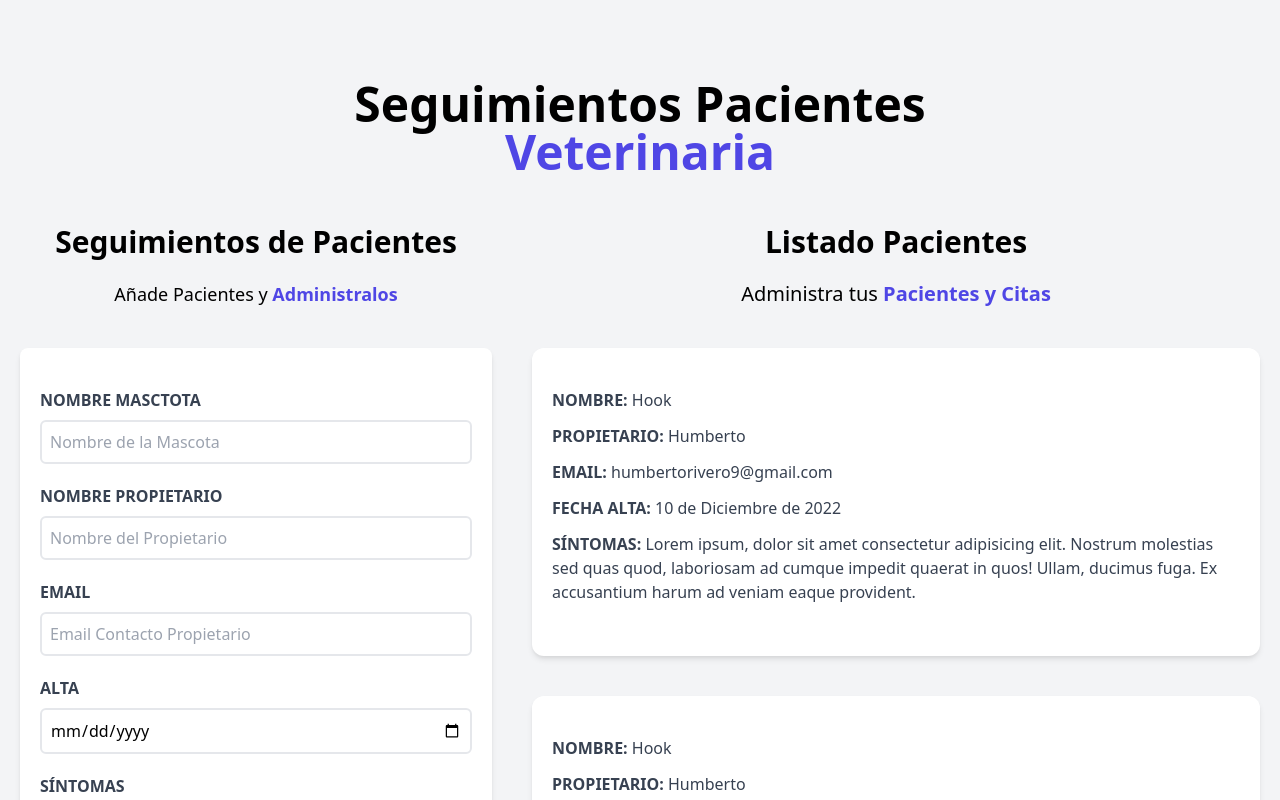
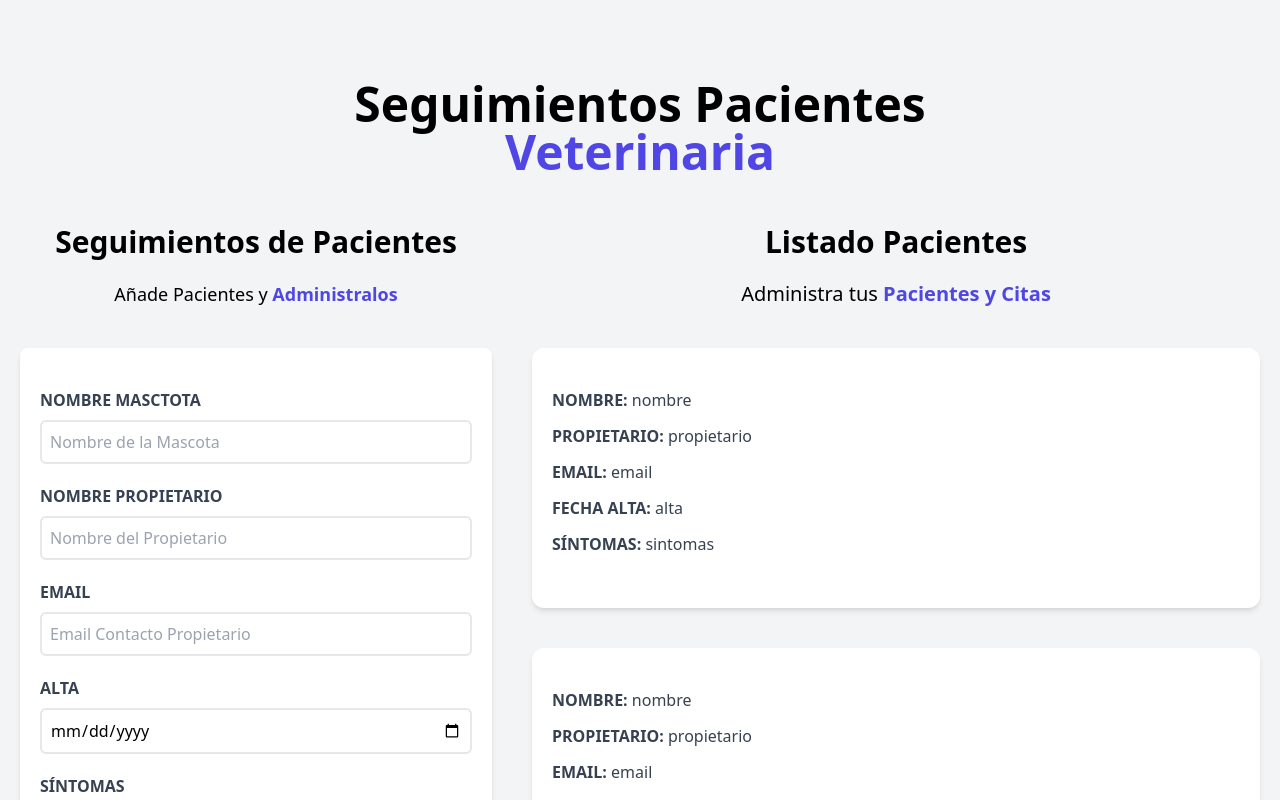
Before and after one commit to danieldamian09/proyecto-vite-react-tailwind, a React (Vite) app in the folder citas-react/: page / in a window 1280 px wide. Shown: the top 800 px of the page. Built offline with nearby package versions, Linux system fonts and the light colour scheme.

Commit message:
pasando información entre componentes con props

```diff
--- a/citas-react/src/App.jsx
+++ b/citas-react/src/App.jsx
@@ -1,14 +1,19 @@
+import React, { useState, useEffect } from 'react'
 import Header from "./components/Header"
 import Formulario from "./components/Formulario"
 import ListadoPacientes from "./components/ListadoPacientes"
 
 function App() {
 
+  const [pacientes, setPacientes] = useState([]);
+
+  console.log(pacientes)
+
   return (
     <div className="container mx-auto mt-20">
       <Header />
       <div className="mt-12 md:flex">
-      <Formulario />
+      <Formulario  setPacientes={setPacientes}/>
       <ListadoPacientes />
       </div>
     </div>
--- a/citas-react/src/components/Formulario.jsx
+++ b/citas-react/src/components/Formulario.jsx
@@ -1,6 +1,6 @@
 import { useState, useEffect } from 'react';
 
-const Formulario = () => {
+const Formulario = ({setPacientes}) => {
 
   const [nombre, setNombre] = useState('');
   const [propietario, setPropietario] = useState('');
@@ -19,7 +19,9 @@ const Formulario = () => {
       return;
     }
 
-    setError(false)
+    setError(false);
+
+    setPacientes([ nombre, propietario, email, alta, sintomas ])
 
   }
 
--- a/citas-react/src/components/Paciente.jsx
+++ b/citas-react/src/components/Paciente.jsx
@@ -1,27 +1,31 @@
 const Paciente = () => {
-  return (
-    <div className=" mx-5 my-10 bg-white shadow-md px-5 py-10 rounded-xl">
-        <p className=" font-bold mb-3 text-gray-700 uppercase">Nombre: {' '}
-            <span className=" font-normal normal-case">Hook</span>
+
+
+
+    return (
+        <div className=" mx-5 my-10 bg-white shadow-md px-5 py-10 rounded-xl">
+        <p className=" font-bold mb-3 text-gray-700 uppercase">
+        Nombre: <span className=" font-normal normal-case">nombre</span>
         </p>
 
-        <p className=" font-bold mb-3 text-gray-700 uppercase">Propietario: {' '}
-            <span className=" font-normal normal-case">Humberto</span>
+        <p className=" font-bold mb-3 text-gray-700 uppercase">
+        Propietario:{" "}
+        <span className=" font-normal normal-case">propietario</span>
         </p>
 
-        <p className=" font-bold mb-3 text-gray-700 uppercase">Email: {' '}
-            <span className=" font-normal normal-case">humbertorivero9@gmail.com</span>
+        <p className=" font-bold mb-3 text-gray-700 uppercase">
+        Email: <span className=" font-normal normal-case">email</span>
         </p>
 
-        <p className=" font-bold mb-3 text-gray-700 uppercase">Fecha Alta: {' '}
-            <span className=" font-normal normal-case">10 de Diciembre de 2022</span>
+        <p className=" font-bold mb-3 text-gray-700 uppercase">
+        Fecha Alta: <span className=" font-normal normal-case">alta</span>
         </p>
 
-        <p className=" font-bold mb-3 text-gray-700 uppercase">Síntomas: {' '}
-            <span className=" font-normal normal-case">Lorem ipsum, dolor sit amet consectetur adipisicing elit. Nostrum molestias sed quas quod, laboriosam ad cumque impedit quaerat in quos! Ullam, ducimus fuga. Ex accusantium harum ad veniam eaque provident.</span>
+        <p className=" font-bold mb-3 text-gray-700 uppercase">
+        Síntomas: <span className=" font-normal normal-case">sintomas</span>
         </p>
-      </div>
-  )
-}
+        </div>
+    );
+};
 
-export default Paciente
+export default Paciente;
```
